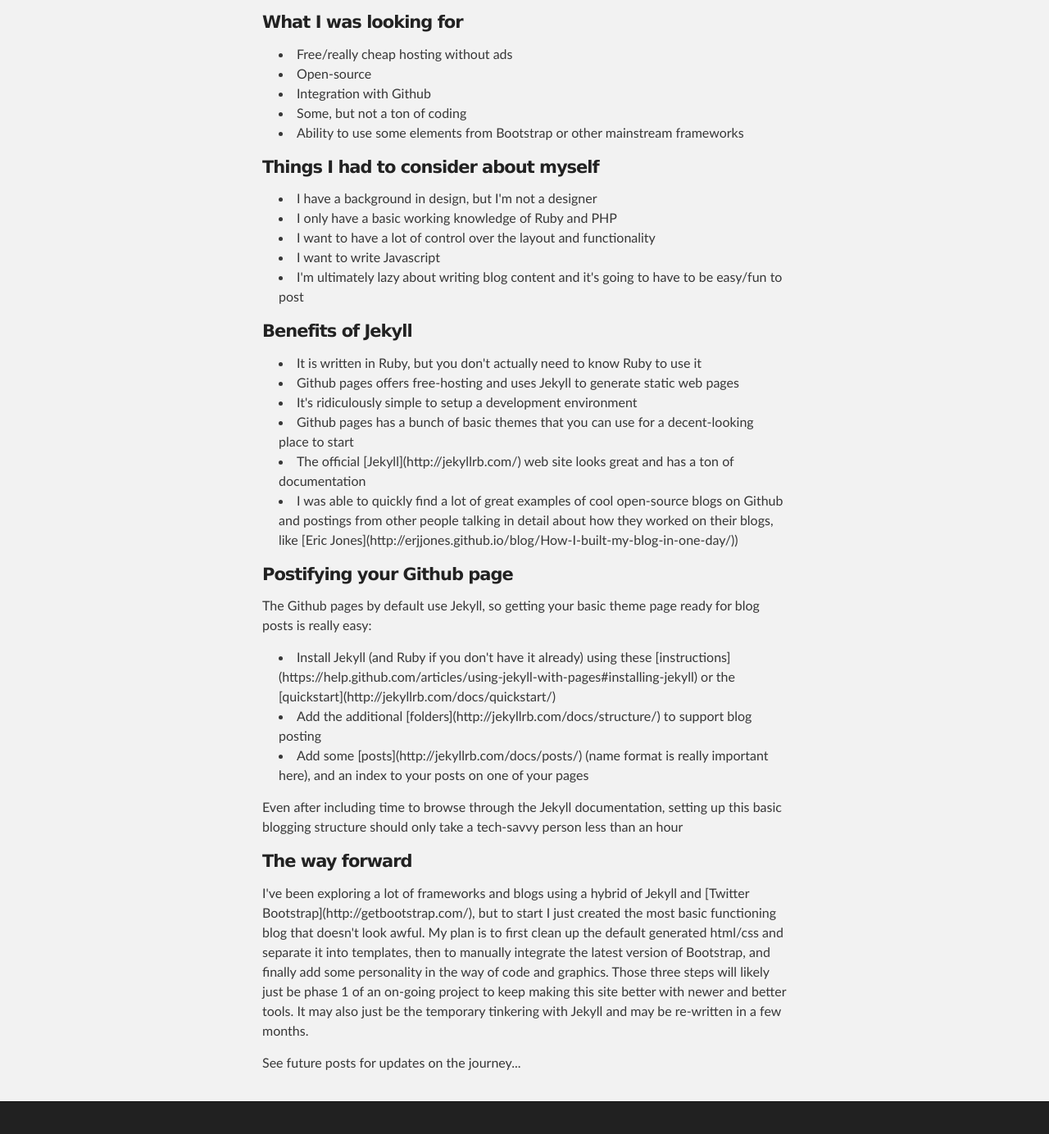
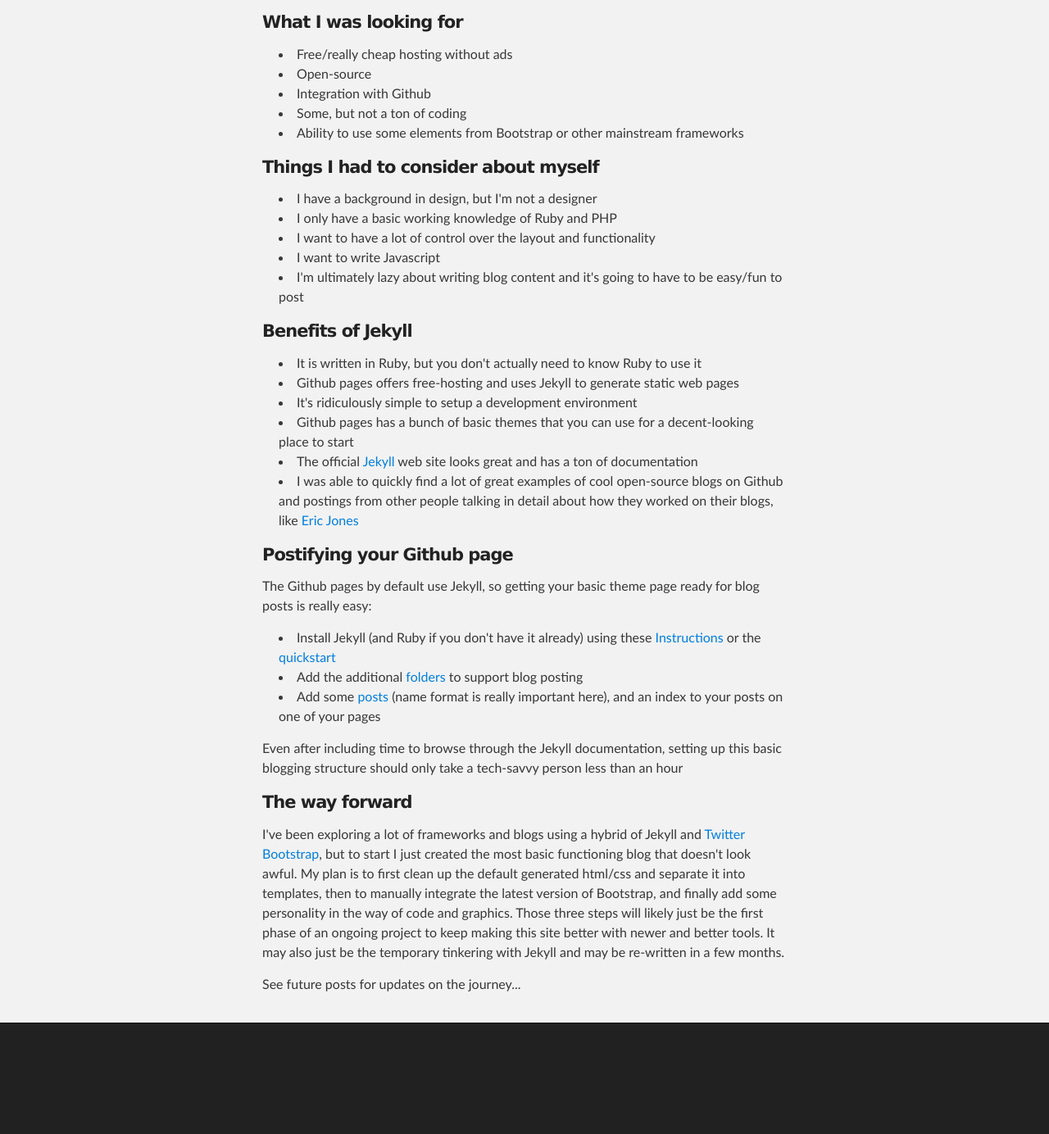
Before and after one commit to lynnaloo/lynnaloo.github.io, a Jekyll site: the page built from _posts/2013-12-4-blog-introduction.md, in a window 1280 px wide and 1400 px high, scrolled down 516 px. Shown: the top 1384 px of the window at 82% size. Built offline with Jekyll 4.4.1, drawn with Linux system fonts in a browser that asks for light colours; Markdown is read by kramdown in place of the engine named in the settings; after the commit the page ends 1820 px from its top, so only the background shows below that.

Commit message:
fixed links in posting

```diff
--- a/_posts/2013-12-4-blog-introduction.md
+++ b/_posts/2013-12-4-blog-introduction.md
@@ -36,31 +36,35 @@
   <li>It's ridiculously simple to setup a development environment</li>
   <li>Github pages has a bunch of basic themes that you can use for
     a decent-looking place to start</li>
-  <li>The official [Jekyll](http://jekyllrb.com/) web site looks great and
-    has a ton of documentation</li>
+  <li>The official <a href="http://jekyllrb.com/">Jekyll</a> web site looks great and
+    has a ton of documentation
+  </li>
   <li>I was able to quickly find a lot of great examples of cool open-source
    blogs on Github and postings from other people talking in detail about how
    they worked on their blogs, like
-   [Eric Jones](http://erjjones.github.io/blog/How-I-built-my-blog-in-one-day/))</li>
+   <a href="http://erjjones.github.io/blog/How-I-built-my-blog-in-one-day/">Eric Jones</a>
+  </li>
 </ul>
 
 <h4> Postifying your Github page </h4>
 <p>The Github pages by default use Jekyll, so getting your basic theme page ready for
 blog posts is really easy:</p>
 <ul>
-  <li>Install Jekyll (and Ruby if you don't have it already) using these [instructions](https://help.github.com/articles/using-jekyll-with-pages#installing-jekyll) or
-  the [quickstart](http://jekyllrb.com/docs/quickstart/)</li>
-  <li>Add the additional [folders](http://jekyllrb.com/docs/structure/) to support
+  <li>Install Jekyll (and Ruby if you don't have it already) using these
+  <a href="https://help.github.com/articles/using-jekyll-with-pages#installing-jekyll">
+  Instructions</a> or
+  the <a href="http://jekyllrb.com/docs/quickstart/">quickstart</a></li>
+  <li>Add the additional <a href="http://jekyllrb.com/docs/structure/">folders</a> to support
     blog posting</li>
-  <li>Add some [posts](http://jekyllrb.com/docs/posts/) (name format is really important
-  here), and an index to your posts on one of your pages</li>
+  <li>Add some <a href="http://jekyllrb.com/docs/posts/">posts</a> (name format is really important here), and an index to your posts on one of your pages</li>
 </ul>
 <p>Even after including time to browse through the Jekyll documentation, setting up this
 basic blogging structure should only take a tech-savvy person less than an hour</p>
 
 <h4> The way forward </h4>
 
-<p>I've been exploring a lot of frameworks and blogs using a hybrid of Jekyll and [Twitter Bootstrap](http://getbootstrap.com/), but to start I just created the most basic functioning blog that doesn't look awful. My plan is to first clean up the default generated html/css and separate it into templates, then to manually integrate the latest version of Bootstrap, and finally add some personality in the way of code and graphics. Those three steps will likely just be phase 1 of an on-going project to keep making this site better with newer and better tools. It may also just be the temporary tinkering with Jekyll and may be re-written in a few months.
+<p>I've been exploring a lot of frameworks and blogs using a hybrid of Jekyll and
+  <a href="http://getbootstrap.com/">Twitter Bootstrap</a>, but to start I just created the most basic functioning blog that doesn't look awful. My plan is to first clean up the default generated html/css and separate it into templates, then to manually integrate the latest version of Bootstrap, and finally add some personality in the way of code and graphics. Those three steps will likely just be the first phase of an ongoing project to keep making this site better with newer and better tools. It may also just be the temporary tinkering with Jekyll and may be re-written in a few months.
 </p>
 
 <p>See future posts for updates on the journey...</p>
```
